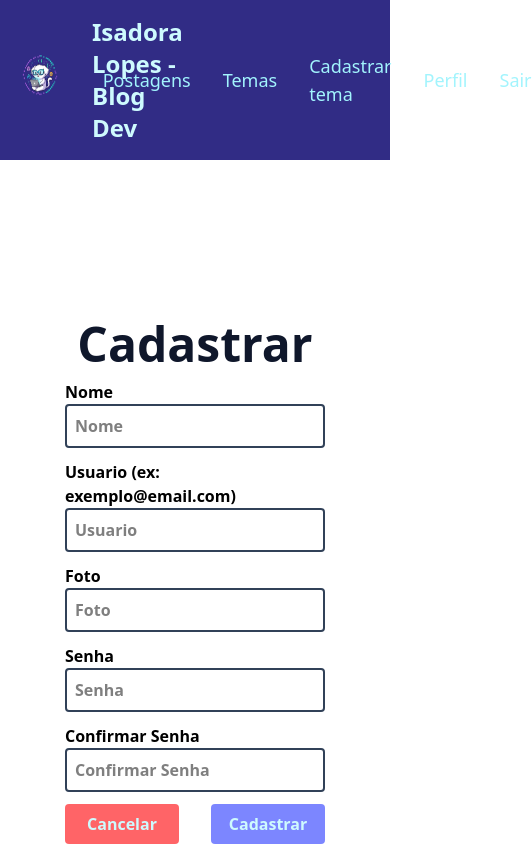
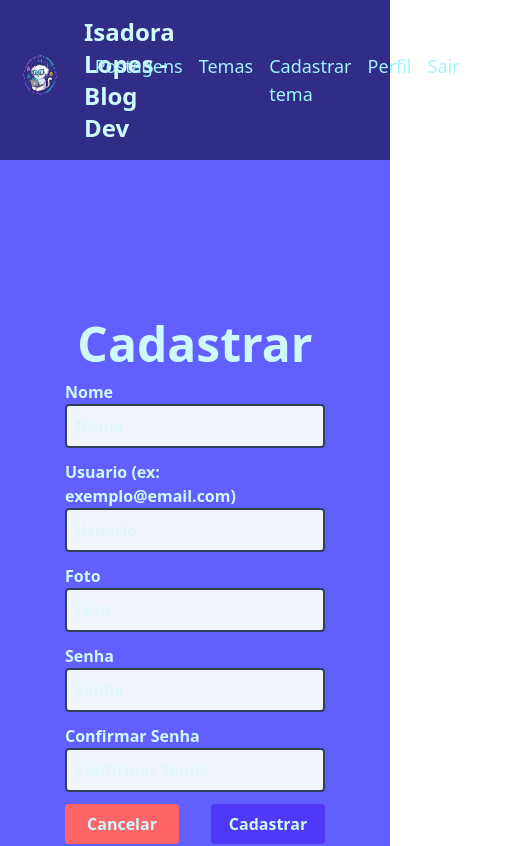
Before and after one commit to Isadora-Lopes-Santos/blogpessoal-react, a React (Vite) app: page /cadastro in a window 390 px wide. Shown: the top 846 px of the page, 532 px wide, since content can reach past the window. Built offline with nearby package versions, Linux system fonts and the light colour scheme.

Commit message:
Estilizando páginas

```diff
--- a/src/components/footer/Footer.tsx
+++ b/src/components/footer/Footer.tsx
@@ -10,7 +10,7 @@ function Footer() {
           <p className="text-xl font-bold">
             Projeto de Blog Pessoal | Copyright: {data}
           </p>
-          <p className="text-lg text-center text-cyan-200">
+          <p className="text-lg text-cyan-200">
             Acesse minhas redes sociais
             <br />
             <span className="text-sm opacity-80 text-cyan-200">
--- a/src/components/navbar/Navbar.tsx
+++ b/src/components/navbar/Navbar.tsx
@@ -22,7 +22,7 @@ function Navbar() {
 
                 <div className="container flex justify-between items-center text-lg mx-8">
                     {/* Logo + nome do blog */}
-                    <div className="flex items-center gap-3 text-cyan-100 font-bold text-xl">
+                    <div className="flex items-center gap-1 text-cyan-100 font-bold text-xl">
                         <img
                             src="src/assets/logoblog.png"
                             alt="Logo do Blog"
@@ -31,7 +31,7 @@ function Navbar() {
                         <Link to="/home" className="text-2xl font-bold">Isadora Lopes - Blog Dev</Link>
                     </div>
 
-                    <div className='flex gap-8 items-center text-cyan-200'>
+                    <div className='flex gap-4 text-cyan-200'>
                         Postagens {/* principal */}
                         <Link to='/temas' className='hover:underline'>Temas</Link>
                         <Link to='/cadastrartema' className='hover:underline'>Cadastrar tema</Link>
--- a/src/components/tema/cardtema/CardTema.tsx
+++ b/src/components/tema/cardtema/CardTema.tsx
@@ -13,7 +13,7 @@ function CardTema({ tema }: CardTemaProps) { // interface CardTemaProps: Atribui
 Em outras palavras, podemos extrair atributos específicos de um objeto ou valores específicos de um array e atribuí-los diretamente a variáveis. */
     return (
         <div className='border flex flex-col rounded-2xl overflow-hidden justify-between'>
-            <header className='py-2 px-6 bg-indigo-800 text-white font-bold text-2xl'>
+            <header className='py-2 px-6 bg-indigo-800 text-cyan-100 font-bold text-2xl'>
                 Tema
             </header>
             <p className='p-8 text-3xl bg-slate-200 h-full'>{tema.descricao}</p>
@@ -21,13 +21,13 @@ Em outras palavras, podemos extrair atributos específicos de um objeto ou valor
 
             <div className="flex">
                 <Link to={`/editartema/${tema.id}`}
-                    className='w-full text-slate-100 bg-indigo-400 hover:bg-indigo-800
+                    className='w-full text-cyan-100 bg-indigo-400 hover:bg-indigo-800
                     flex items-center justify-center py-2'>
                     <button>Editar</button>
                 </Link>
 
                 <Link to={`/deletartema/${tema.id}`}
-                    className='text-slate-100 bg-red-400 hover:bg-red-700 w-full
+                    className='text-cyan-100 bg-red-400 hover:bg-red-700 w-full
                     flex items-center justify-center'>
                     <button>Deletar</button>
                 </Link> {/* links para editar e deletar tema -> permite a navegação para os componentes */}
--- a/src/components/tema/deletartema/DeletarTema.tsx
+++ b/src/components/tema/deletartema/DeletarTema.tsx
@@ -13,8 +13,8 @@ function DeletarTema() {
 
     const [isLoading, setIsLoading] = useState<boolean>(false)
 
-    const { usuario, handleLogout } = useContext(AuthContext)
-    const token = usuario.token
+    const { usuario, handleLogout } = useContext(AuthContext) // useContext -> "estante" onde está armazenando dados e "()" é o dado especifico que quer pegar
+    const token = usuario.token // obtém o token de autenticação do contexto de autenticação
 
     const { id } = useParams<{ id: string }>() // obtém o parâmetro "id" da URL
 
@@ -24,11 +24,11 @@ function DeletarTema() {
                 headers: {
                     'Authorization': token
                 }
-            })
+            }) // função genérica para buscar dados do backend e atualizar o estado
         } catch (error: any) {
             if (error.toString().includes('401')) {
                 handleLogout()
-            }
+            } // se o erro for 401 (não autorizado), faz logout
         }
     } // função para buscar o tema a ser deletado
 
@@ -63,7 +63,7 @@ function DeletarTema() {
             }else {
                 alert('Erro ao deletar o tema.')
             }
-        }
+        } // tenta deletar o tema e trata erros de autenticação
 
         setIsLoading(false)
         retornar()
@@ -74,9 +74,10 @@ function DeletarTema() {
     } // função para retornar à lista de temas
 
     return (
+        <div className="bg-indigo-300 min-h-[80vh] w-full -mt-3">
             <div className='container w-1/3 mx-auto'>
-            <h1 className='text-4xl text-center my-4'>Deletar tema</h1>
-            <p className='text-center font-semibold mb-4'>
+                <h1 className='text-indigo-950 text-4xl text-center font-bold my-4'>Deletar tema</h1>
+                <p className='text-center text-indigo-900 font-semibold mb-4'>
                     Você tem certeza de que deseja apagar o tema a seguir?</p>
                 <div className='border flex flex-col rounded-2xl overflow-hidden justify-between'>
                     <header
@@ -87,12 +88,12 @@ function DeletarTema() {
                     {/* exibição da descrição do tema a ser deletado */}
                     <div className="flex">
                         <button
-                        className='text-slate-100 bg-red-400 hover:bg-red-600 w-full py-2'
+                            className='text-cyan-100 bg-red-400 hover:bg-red-600 w-full py-2'
                             onClick={retornar}>
                             Não
                         </button>
                         <button
-                        className='w-full text-slate-100 bg-indigo-400
+                            className='w-full text-cyan-100 bg-indigo-400
                                     hover:bg-indigo-600 flex items-center justify-center'
                                     onClick={deletarTema}>
 
@@ -108,6 +109,7 @@ function DeletarTema() {
                     </div>
                 </div>
             </div>
+        </div>
     )
 }
 export default DeletarTema
--- a/src/components/tema/formtema/FormTema.tsx
+++ b/src/components/tema/formtema/FormTema.tsx
@@ -11,7 +11,7 @@ function FormTema() {
 
     const [tema, setTema] = useState<Tema>({} as Tema) // estado do tema a ser cadastrado ou editado
 
-    const [isLoading, setIsLoading] = useState<boolean>(false)
+    const [isLoading, setIsLoading] = useState<boolean>(false) // estado de carregamento
 
     const { usuario, handleLogout } = useContext(AuthContext)
     const token = usuario.token // obtém o token de autenticação do contexto de autenticação
@@ -27,7 +27,7 @@ function FormTema() {
             if (error.toString().includes('403')) {
                 handleLogout()
             }
-        }
+        } // função para buscar o tema a ser editado, se o id estiver presente
     }
 
     useEffect(() => {
@@ -41,7 +41,7 @@ function FormTema() {
         if (id !== undefined) {
             buscarPorId(id)
         }
-    }, [id])
+    }, [id]) // monitora o id para buscar o tema a ser editado
 
     function atualizarEstado(e: ChangeEvent<HTMLInputElement>) {
         setTema({
@@ -52,7 +52,7 @@ function FormTema() {
 
     function retornar() {
         navigate("/temas")
-    }
+    } // função para retornar à página de temas
 
     async function gerarNovoTema(e: FormEvent<HTMLFormElement>) {
         e.preventDefault()
@@ -70,8 +70,7 @@ function FormTema() {
                 } else {
                     alert('Erro ao atualizar o tema.')
                 }
-
-            }
+            } // função para atualizar o tema existente e Trata erros de autenticação
         } else {
             try {
                 await cadastrar(`/temas`, tema, setTema, {
@@ -84,8 +83,7 @@ function FormTema() {
                 } else {
                     alert('Erro ao cadastrar o tema.')
                 }
-
-            }
+            } // função para cadastrar um novo tema e Trata erros de autenticação
         }
 
         setIsLoading(false)
@@ -93,22 +91,23 @@ function FormTema() {
     } // função para cadastrar ou atualizar o tema ao submeter o formulário
 
     return (
+        <div className="bg-indigo-300 min-h-[80vh]">
             <div className="container flex flex-col items-center justify-center mx-auto">
-            <h1 className="text-4xl text-center my-8">
+                <h1 className="text-4xl text-center my-8 font-bold text-indigo-950">
                     {id === undefined ? 'Cadastrar Tema' : 'Editar Tema'}
                 </h1>
 
                 <form className="w-1/2 flex flex-col gap-4"
                     onSubmit={gerarNovoTema} >
-                <div className="flex flex-col gap-2">
+                    <div className="text-indigo-900 font-semibold flex flex-col gap-2">
                         <label htmlFor="descricao">Descrição do Tema</label>
                         <input
                             type="text"
                             placeholder="Descreva aqui seu tema"
                             name='descricao'
-                        className="border-2 border-slate-700 rounded p-2"
+                            className="bg-slate-100 border-2 border-slate-700 rounded p-2"
                             value={tema.descricao}
-                        onChange={(e: ChangeEvent<HTMLInputElement>) => atualizarEstado(e)}
+                            onChange={(e: ChangeEvent<HTMLInputElement>) => atualizarEstado(e)} // e (evento): ChangeEvent -> evento de mudança no input. <HTMLInputElement> -> tipo do elemento que está sendo alterado => Atualiza o estado do tema ao digitar no input.
                         />
                     </div>
                     <button
@@ -127,6 +126,7 @@ function FormTema() {
                     </button>
                 </form>
             </div>
+        </div>
     );
 }
 
--- a/src/components/tema/listatemas/ListaTemas.tsx
+++ b/src/components/tema/listatemas/ListaTemas.tsx
@@ -14,7 +14,7 @@ function ListaTemas() {
 
     const [temas, setTemas] = useState<Tema[]>([]) // estado para armazenar a lista de temas (começa como array vazio)
 
-    const { usuario, handleLogout } = useContext(AuthContext)
+    const { usuario, handleLogout } = useContext(AuthContext) // useContext -> "estante" onde está armazenando dados e "()" é o dado especifico que quer pegar
     const token = usuario.token // obtém o token de autenticação do contexto de autenticação
 
     useEffect(() => {
@@ -35,27 +35,28 @@ function ListaTemas() {
 
             await buscar('/temas', setTemas, {
                 headers: { Authorization: token }
-            })
+            }) // função genérica para buscar dados do backend e atualizar o estado
         } catch (error: any) {
             if (error.toString().includes('401')) {
                 handleLogout()
-            }
+            } // se o erro for 401 (não autorizado), faz logout
         }finally {
             setIsLoading(false)
-        }
-    } // função para buscar a lista de temas do backend
+        } // reinicia o estado de carregamento como falso após a tentativa de busca
+    }
+    // função para buscar a lista de temas do backend
 
     return (
-        <>
+        <div className="bg-indigo-300 min-h-[80vh] w-full -mt-3">
 
             {isLoading && (
-                <div className="flex justify-center w-full my-8">
+                <div className="flex justify-center w-full py-8">
                     <SyncLoader
                         color="#312e81"
                         size={32}
                     />
                 </div>
-            )}
+            )}  {/* exibe o loader de carregamento enquanto isLoading for true */}
 
             <div className="flex justify-center w-full my-4">
                 <div className="container flex flex-col">
@@ -64,7 +65,7 @@ function ListaTemas() {
                             <span className="text-3xl text-center my-8">
                                 Nenhum Tema foi encontrado!
                             </span>
-                    )}
+                    )} {/* exibe mensagem se não houver temas e não estiver carregando */}
 
                     <div className="grid grid-cols-1 md:grid-cols-2
                                     lg:grid-cols-3 gap-8">
@@ -72,11 +73,11 @@ function ListaTemas() {
                                 temas.map((tema) => (
                                     <CardTema key={tema.id} tema={tema}/>
                                 ))
-                            }
+                            } {/* mapeia a lista de temas e renderiza um CardTema para cada um */}
                     </div>
                 </div>
             </div>
-        </>
-    )
+        </div>
+    ) // renderiza a lista de temas ou mensagens de carregamento/nenhum tema encontrado
 }
 export default ListaTemas;
--- a/src/pages/cadastro/Cadastro.tsx
+++ b/src/pages/cadastro/Cadastro.tsx
@@ -54,87 +54,87 @@ function Cadastro() {
         alert('Usuário cadastrado com sucesso!')
       }catch(error){
         alert('Erro ao cadastrar o usuário! Verifique as informações fornecidas.')
-      }
+      } // tenta cadastrar o usuário e trata erros
 
     }else{
       alert('Dados do usuário inconsistentes! Verifique as informações do cadastro.')
       setUsuario({...usuario, senha: ''})
       setConfirmarSenha('')
-    }
+    } // valida a senha e confirmação antes de cadastrar
 
     setIsLoading(false)
   } // função para cadastrar o novo usuário ao submeter o formulário. Valida a senha e confirmação antes de enviar.
 
   return (
     <>
-      <div className="grid grid-cols-1 lg:grid-cols-2 h-screen
+      <div className="bg-indigo-500 grid grid-cols-1 lg:grid-cols-2 h-screen
             place-items-center font-bold">
         <div
-          className="bg-[url('https://i.imgur.com/ZZFAmzo.jpg')] lg:block hidden bg-no-repeat
+          className="bg-[url('src/assets/imagensDeFundo-cadastro.png')] lg:block hidden bg-no-repeat
                     w-full min-h-screen bg-cover bg-center"
         ></div>
         <form className='flex justify-center items-center flex-col w-2/3 gap-3'
               onSubmit={cadastrarNovoUsuario}>
 
-          <h2 className='text-slate-900 text-5xl'>Cadastrar</h2>
-          <div className="flex flex-col w-full">
+          <h2 className='text-cyan-100 text-5xl'>Cadastrar</h2>
+          <div className="text-cyan-100 flex flex-col w-full">
             <label htmlFor="nome">Nome</label>
             <input
               type="text"
               id="nome"
               name="nome"
               placeholder="Nome"
-              className="border-2 border-slate-700 rounded p-2"
+              className="bg-slate-100 border-2 border-slate-700 rounded p-2"
               value= {usuario.nome}
-              onChange={(e: ChangeEvent<HTMLInputElement>) => atualizarEstado(e)}
+              onChange={(e: ChangeEvent<HTMLInputElement>) => atualizarEstado(e)} // e (evento): ChangeEvent -> evento de mudança no input. <HTMLInputElement> -> tipo do elemento que está sendo alterado => Atualiza o estado do usuário ao digitar no input.
             />
           </div>
-          <div className="flex flex-col w-full">
+          <div className="text-cyan-100 flex flex-col w-full">
             <label htmlFor="usuario">Usuario (ex: exemplo@email.com)</label>
             <input
               type="text"
               id="usuario"
               name="usuario"
               placeholder="Usuario"
-              className="border-2 border-slate-700 rounded p-2"
+              className="bg-slate-100 border-2 border-slate-700 rounded p-2"
               value= {usuario.usuario}
               onChange={(e: ChangeEvent<HTMLInputElement>) => atualizarEstado(e)}
             />
           </div>
-          <div className="flex flex-col w-full">
+          <div className="text-cyan-100 flex flex-col w-full">
             <label htmlFor="foto">Foto</label>
             <input
               type="text"
               id="foto"
               name="foto"
               placeholder="Foto"
-              className="border-2 border-slate-700 rounded p-2"
+              className="bg-slate-100 border-2 border-slate-700 rounded p-2"
               value= {usuario.foto}
               onChange={(e: ChangeEvent<HTMLInputElement>) => atualizarEstado(e)}
             />
           </div>
-          <div className="flex flex-col w-full">
+          <div className="text-cyan-100 flex flex-col w-full">
             <label htmlFor="senha">Senha</label>
             <input
               type="password"
               id="senha"
               name="senha"
               placeholder="Senha"
-              className="border-2 border-slate-700 rounded p-2"
+              className="bg-slate-100 border-2 border-slate-700 rounded p-2"
               value= {usuario.senha}
               onChange={(e: ChangeEvent<HTMLInputElement>) => atualizarEstado(e)}
             />
           </div>
-          <div className="flex flex-col w-full">
+          <div className="text-cyan-100 flex flex-col w-full">
             <label htmlFor="confirmarSenha">Confirmar Senha</label>
             <input
               type="password"
               id="confirmarSenha"
               name="confirmarSenha"
               placeholder="Confirmar Senha"
-              className="border-2 border-slate-700 rounded p-2"
+              className="bg-slate-100 border-2 border-slate-700 rounded p-2"
               value= {confirmarSenha}
-              onChange={(e: ChangeEvent<HTMLInputElement>) => handleConfirmarSenha(e)}
+              onChange={(e: ChangeEvent<HTMLInputElement>) => handleConfirmarSenha(e)} // Atualiza o estado de confirmação de senha ao digitar no input.
             />
           </div>
           <div className="flex justify-around w-full gap-8">
@@ -147,7 +147,7 @@ function Cadastro() {
             </button>
             <button
                 type='submit'
-                className='rounded text-cyan-100 bg-indigo-400
+                className='rounded text-cyan-100 bg-indigo-600
                            hover:bg-indigo-900 w-1/2 py-2
                            flex justify-center'
                 >
--- a/src/pages/home/Home.tsx
+++ b/src/pages/home/Home.tsx
@@ -2,9 +2,9 @@
 function Home() {
     return (
         <>
-            <div className="bg-violet-700 flex justify-center">
-                <div className='container grid grid-cols-1 lg:grid-cols-2 text-cyan-100 py-16'>
-                    <div className="flex flex-col gap-6 items-start justify-center">
+            <div className="bg-indigo-500 flex justify-center">
+                <div className='container grid grid-cols-2 text-cyan-100'>
+                    <div className="flex flex-col gap-4 items-start justify-center py-4">
                         <h2 className='text-5xl font-bold'>
                             Olá! <br/> Bem-vindo ao meu Blog Dev!
                         </h2>
```
Also changed, not shown: src/contexts/AuthContext.tsx (+5 -5 lines), src/pages/login/Login.tsx (+14 -14 lines), src/assets/imagensDeFundo-cadastro.png (added), src/assets/imagensDeFundo-login.png (added). Lines whose indentation alone changed are shown as unchanged.
